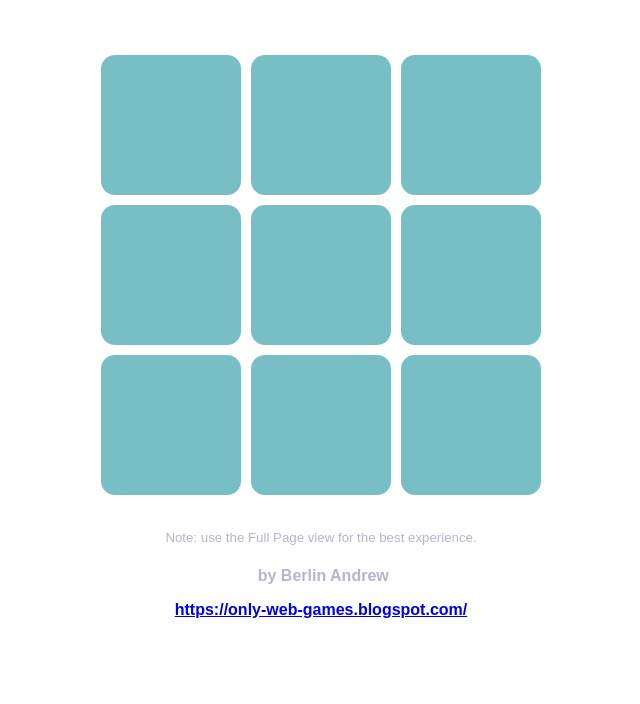
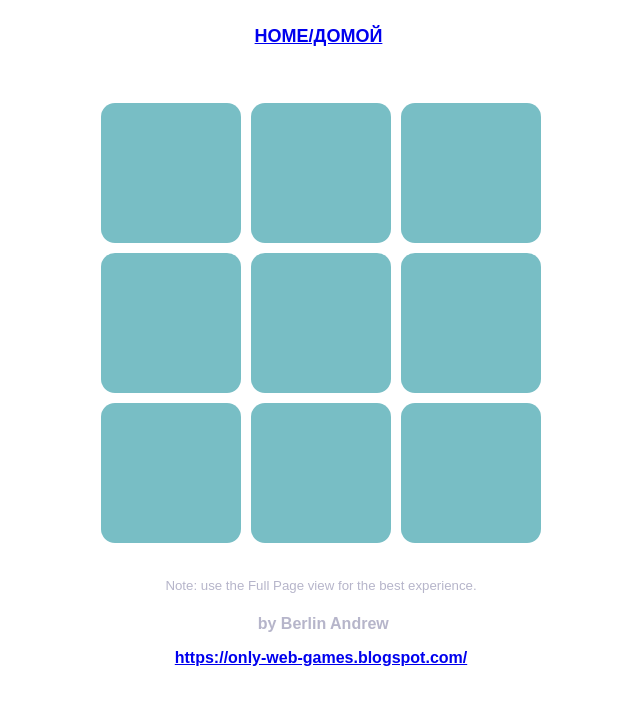
Before and after one commit to towmeod/berlin291453, a plain HTML site: page index.html in a window 1280 px wide. Shown: the whole page, without its empty margins (319-959 px from the left). Drawn offline with Linux system fonts and the light colour scheme.

Commit message:
Update index.html

```diff
--- a/index.html
+++ b/index.html
@@ -8,6 +8,7 @@ name="viewport" content="width=device-width, initial-scale=1.0, maximum-scale=1.
 <link rel='stylesheet' href='https://fonts.googleapis.com/css?family=Open+Sans:400,300,700'><link rel="stylesheet" href="./style.css">
 
 </head>
+  <h2 style="text-align: center;"><span style="font-size: large;"><a href="https://towmeod.github.io/">HOME/ДОМОЙ</a>&nbsp;</span></h2>
 <body>
 <!-- partial:index.partial.html -->
 <div class="tic-tac-toe">
```
